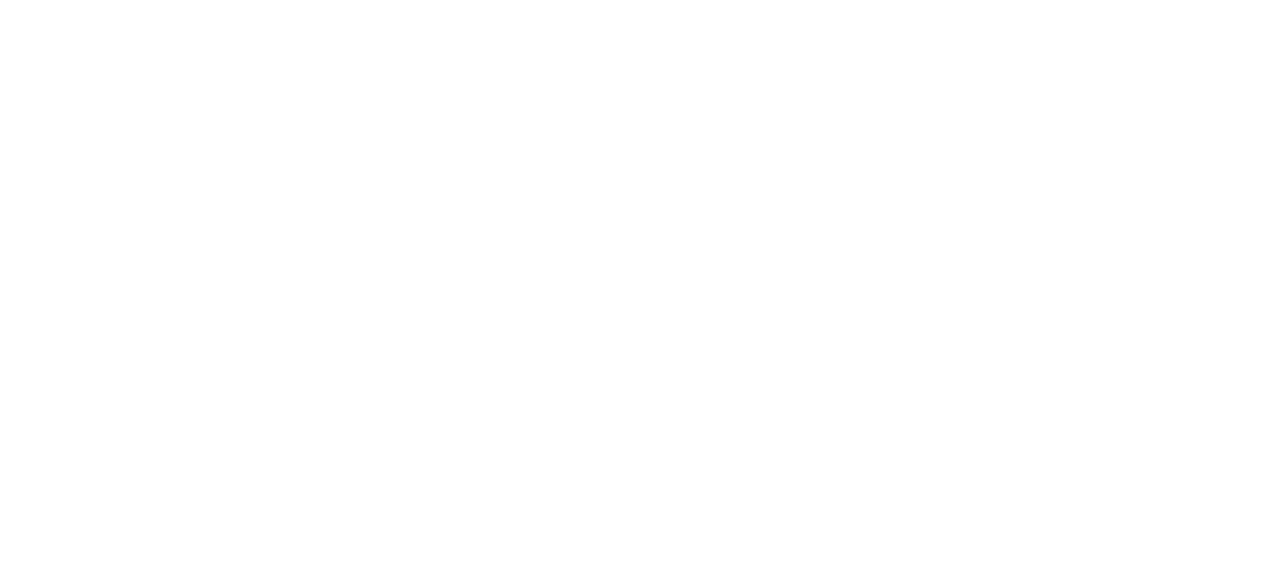
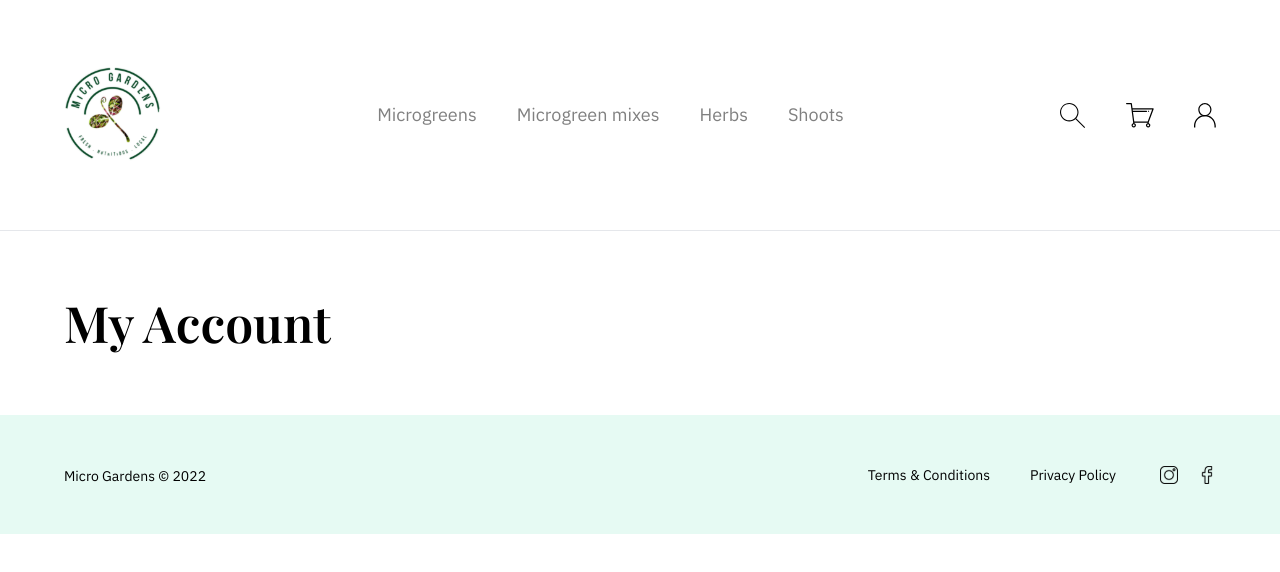
Before and after one commit to josephjerryrhule/sedgardens, a React (Vite) app: page /dashboard in a window 1280 px wide. Before the commit this address had no page. Shown: the top 572 px of the page. Built offline with nearby package versions, Linux system fonts and the light colour scheme; no server answers.

Commit message:
introduce user profile screens

```diff
--- a/src/App.jsx
+++ b/src/App.jsx
@@ -1,6 +1,7 @@
 import React from "react";
 import { Routes, Route } from "react-router";
 import { Home, Shop } from "./pages";
+import { MyAccount } from "./pages/account";
 import { Login, Register, RegisterRetail, ResetPassword } from "./pages/auth";
 
 const App = () => {
@@ -13,6 +14,7 @@ const App = () => {
         <Route path="resetpassword" element={<ResetPassword />} exact></Route>
         <Route path="registerretail" element={<RegisterRetail />} exact></Route>
         <Route path="shop" element={<Shop />} exact></Route>
+        <Route path="dashboard" element={<MyAccount />} exact></Route>
       </Routes>
     </div>
   );
--- /dev/null
+++ b/src/pages/account/MyAccount.jsx
@@ -0,0 +1,22 @@
+import React from "react";
+import { Footer, Navbar } from "../components";
+
+const MyAccount = () => {
+  return (
+    <div>
+      <div className="border-b">
+        <Navbar />
+      </div>
+      <div className="w-[90%] mx-auto pt-20 pb-20">
+        <h1 className="font-playfair font-semibold text-black text-[50px] leading-6">
+          My Account
+        </h1>
+      </div>
+      <div>
+        <Footer />
+      </div>
+    </div>
+  );
+};
+
+export default MyAccount;
--- /dev/null
+++ b/src/pages/account/Orders.jsx
@@ -0,0 +1,7 @@
+import React from "react";
+
+const Orders = () => {
+  return <div>Orders</div>;
+};
+
+export default Orders;
--- /dev/null
+++ b/src/pages/account/Profile.jsx
@@ -0,0 +1,7 @@
+import React from "react";
+
+const Profile = () => {
+  return <div>Profile</div>;
+};
+
+export default Profile;
--- /dev/null
+++ b/src/pages/account/Security.jsx
@@ -0,0 +1,7 @@
+import React from "react";
+
+const Security = () => {
+  return <div>Security</div>;
+};
+
+export default Security;
--- /dev/null
+++ b/src/pages/account/Subscriptions.jsx
@@ -0,0 +1,7 @@
+import React from "react";
+
+const Subscriptions = () => {
+  return <div>Subscriptions</div>;
+};
+
+export default Subscriptions;
--- /dev/null
+++ b/src/pages/account/components/Nav.jsx
@@ -0,0 +1,7 @@
+import React from "react";
+
+const Nav = () => {
+  return <div>Nav</div>;
+};
+
+export default Nav;
--- /dev/null
+++ b/src/pages/account/components/index.js
@@ -0,0 +1,3 @@
+import Nav from "./Nav";
+
+export { Nav };
--- /dev/null
+++ b/src/pages/account/index.js
@@ -0,0 +1,7 @@
+import Profile from "./Profile";
+import Orders from "./Orders";
+import Security from "./Security";
+import Subscriptions from "./Subscriptions";
+import MyAccount from "./MyAccount";
+
+export { Profile, Orders, Security, Subscriptions, MyAccount };
--- a/src/pages/components/Collections.jsx
+++ b/src/pages/components/Collections.jsx
@@ -52,7 +52,7 @@ flex flex-col items-center
           </Flickity>
         ))}
       </div>
-      <Link to="/login">
+      <Link to="/shop">
         <button className="bg-primary font-ibm text-white md:w-[328px] xs:w-[300px] md:h-[60px] xs:h-[45px] rounded-[5px]">
           Shop More
         </button>
--- a/src/pages/components/Navbar.jsx
+++ b/src/pages/components/Navbar.jsx
@@ -1,10 +1,13 @@
 import React, { useState } from "react";
+import { useAuthState } from "react-firebase-hooks/auth";
 import { Link } from "react-router-dom";
 import { account, cart, logo, search } from "../../assets";
 import { auth, logout } from "../../firebase";
 
 const Navbar = () => {
   const [toggle, setToggle] = useState(false);
+  const [user] = useAuthState(auth);
+
   return (
     <div className="flex items-center justify-between h-[230px] bg-white mx-auto w-[90%]">
       <div className="logoarea">
@@ -37,25 +40,33 @@ const Navbar = () => {
       <div className="flex items-center gap-10">
         <img src={search} alt="Search" />
 
-        <Link to="/search">
-          <img src={cart} alt="Search" />
+        <Link to="/cart">
+          <img src={cart} alt="Cart" />
         </Link>
         <div className="account-area relative">
+          {user ? (
             <img
               src={account}
               alt="Search"
               onClick={() => setToggle((prev) => !prev)}
+              className="cursor-pointer"
             />
-
+          ) : (
+            <Link to="/login">
+              <img src={account} alt="Search" />
+            </Link>
+          )}
           <div
             className={`${
               toggle ? "absolute" : "hidden"
             } right-0 bg-white rounded-md`}
           >
             <ul className="list-none flex flex-col p-5">
+              <Link to="/dashboard">
                 <li className="text-black font-ibm font-normal text-[16px] leading-5 cursor-pointer pb-3 pt-3">
                   Profile
                 </li>
+              </Link>
               <li className="text-black font-ibm font-normal text-[16px] leading-5 cursor-pointer pb-3">
                 Orders
               </li>
```
Lines whose indentation alone changed are shown as unchanged.
